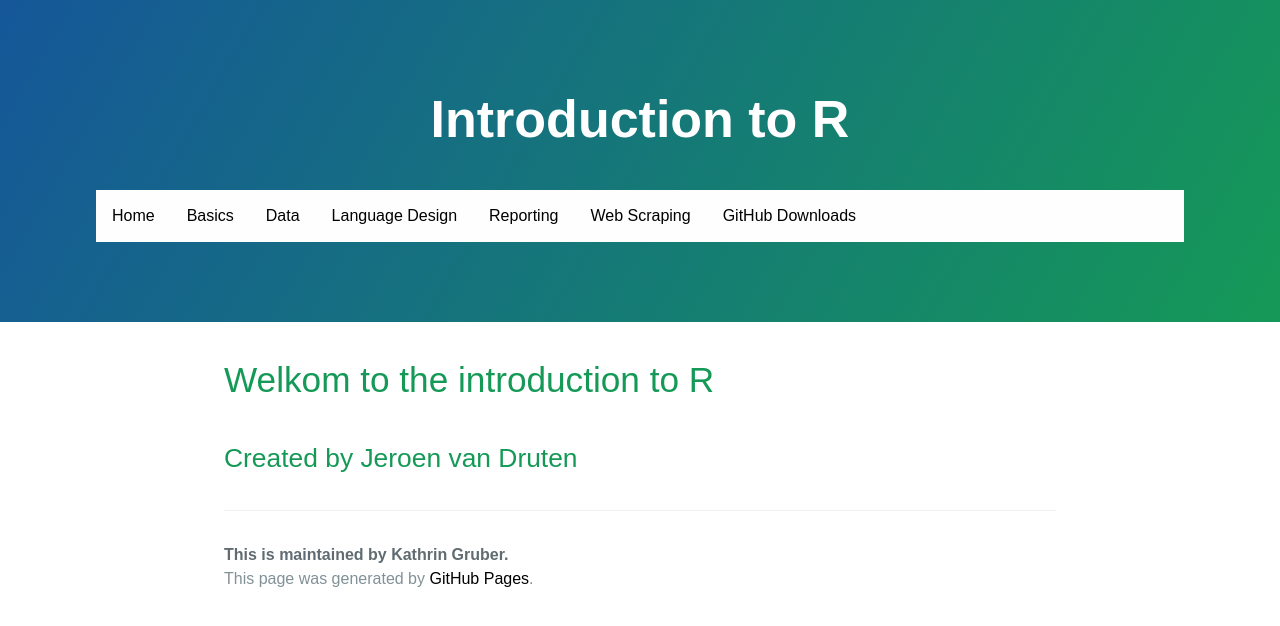
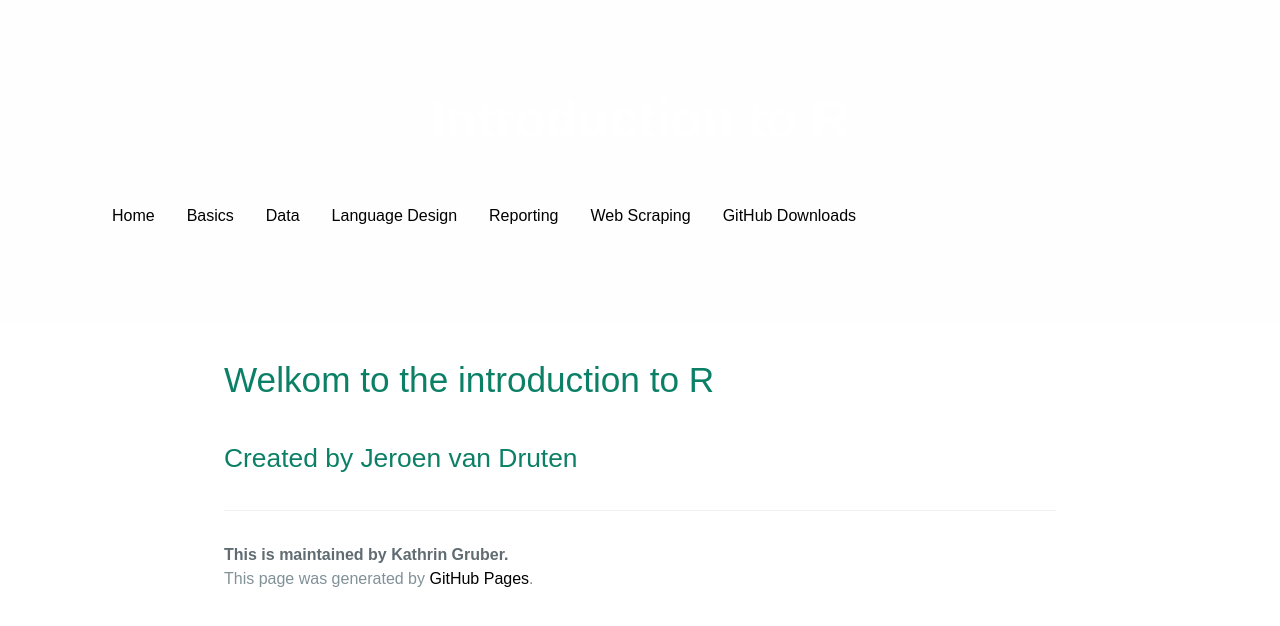
Before and after one commit to jmjvdruten/introductiontoR, a Jekyll site: the page built from index.md, in a window 1280 px wide. Shown: the top 626 px of the page. Built offline with Jekyll 4.4.1, drawn with Linux system fonts in a browser that asks for light colours.

Commit message:
Update stylesheet.css

```diff
--- a/stylesheets/stylesheet.css
+++ b/stylesheets/stylesheet.css
@@ -81,29 +81,6 @@ a {
   display: block;
 }
 
-
-
-
-
-.btn {
-  display: inline-block;
-  margin-bottom: 1rem;
-  color: rgba(255, 255, 255, 0.7);
-  background-color: rgba(255, 255, 255, 0.08);
-  border-color: rgba(255, 255, 255, 0.2);
-  border-style: solid;
-  border-width: 1px;
-  border-radius: 0.3rem;
-  transition: color 0.2s, background-color 0.2s, border-color 0.2s; }
-  .btn + .btn {
-    margin-left: 1rem; }
-
-.btn:hover {
-  color: rgba(255, 255, 255, 0.8);
-  text-decoration: none;
-  background-color: rgba(255, 255, 255, 0.2);
-  border-color: rgba(255, 255, 255, 0.3); }
-
 @media screen and (min-width: 64em) {
   .btn {
     padding: 0.75rem 1rem; } }
@@ -126,8 +103,8 @@ a {
 .page-header {
   color: #fff;
   text-align: center;
-  background-color: #159957;
-  background-image: linear-gradient(120deg, #155799, #159957); }
+  background-color: #FEFEFE;
+  background-image: ; }
 
 @media screen and (min-width: 64em) {
   .page-header {
@@ -182,15 +159,15 @@ a {
   margin-top: 2rem;
   margin-bottom: 1rem;
   font-weight: normal;
-  color: #159957; }
+  color: #0c8066; }
 .main-content p {
   margin-bottom: 1em; }
 .main-content code {
   padding: 2px 4px;
   font-family: Consolas, "Liberation Mono", Menlo, Courier, monospace;
   font-size: 0.9rem;
-  color: #383e41;
-  background-color: #f3f6fa;
+  color: #FEFEFE;
+  background-color: #e3dad8;
   border-radius: 0.3rem; }
 .main-content pre {
   padding: 0.8rem;
```
